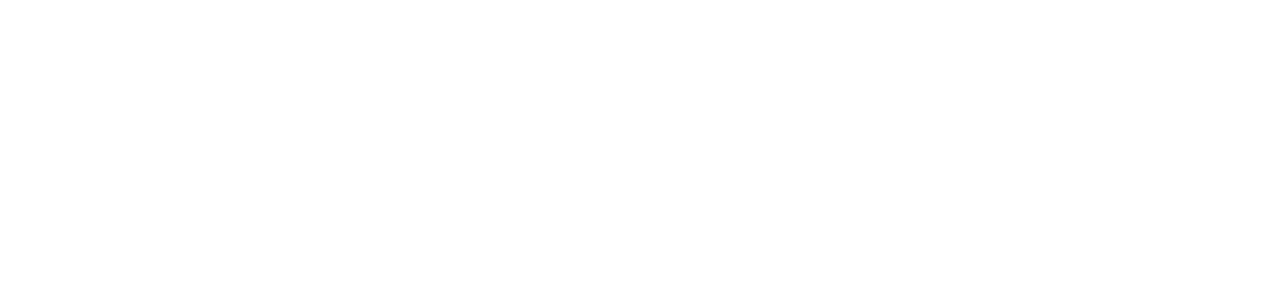
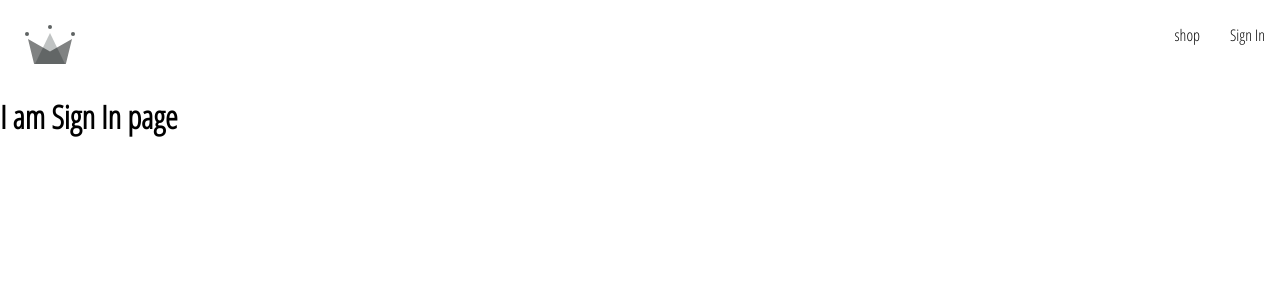
Before and after one commit to lilakima/boho-clothing, a React (Create React App) app: page /sign-in in a window 1280 px wide. Before the commit this address had no page. Shown: the top 300 px of the page. Built offline with nearby package versions, Linux system fonts and the light colour scheme.

Commit message:
<Dev> Setup Firebase and Implement SignIn

```diff
--- a/package.json
+++ b/package.json
@@ -6,6 +6,7 @@
     "@testing-library/jest-dom": "^5.16.5",
     "@testing-library/react": "^13.4.0",
     "@testing-library/user-event": "^13.5.0",
+    "firebase": "^9.13.0",
     "react": "^18.2.0",
     "react-dom": "^18.2.0",
     "react-router-dom": "^6.4.3",
--- a/src/App.js
+++ b/src/App.js
@@ -2,6 +2,7 @@
 import './components/categories-container/Categories.style.scss'
 import Home from "./routes/home/Home"
 import Navigation from "./routes/navigation/Navigation"
+import SignIn from "./routes/sign-in/SignIn"
 
 const Shop = () => {
     return (
@@ -15,6 +16,7 @@
             <Route path='/' element={<Navigation />}>
                 <Route index element={<Home />} />
                 <Route path='shop' element={<Shop />} />
+                <Route path='sign-in' element={<SignIn />} />
             </Route>
         </Routes>
     )
--- a/src/routes/home/Home.js
+++ b/src/routes/home/Home.js
@@ -33,7 +33,7 @@
     return (
         <>
             <CategoriesContainer categories={categories} />
-            <Outlet />
+            {/*<Outlet />*/}
         </>
     )
 }
--- a/src/routes/navigation/Navigation.js
+++ b/src/routes/navigation/Navigation.js
@@ -14,6 +14,9 @@
                     <Link className='nav-link' to='/shop'>
                         shop
                     </Link>
+                    <Link className='nav-link' to='/sign-in'>
+                        Sign In
+                    </Link>
                 </div>
             </div>
             <Outlet />
--- /dev/null
+++ b/src/routes/sign-in/SignIn.js
@@ -0,0 +1,11 @@
+import React from 'react'
+
+const SignIn = () => {
+    return (
+        <div>
+            <h1>I am Sign In page</h1>
+        </div>
+    );
+};
+
+export default SignIn
```
Also changed, not shown: 1 other file (tests, documents, lock files or other folders).
